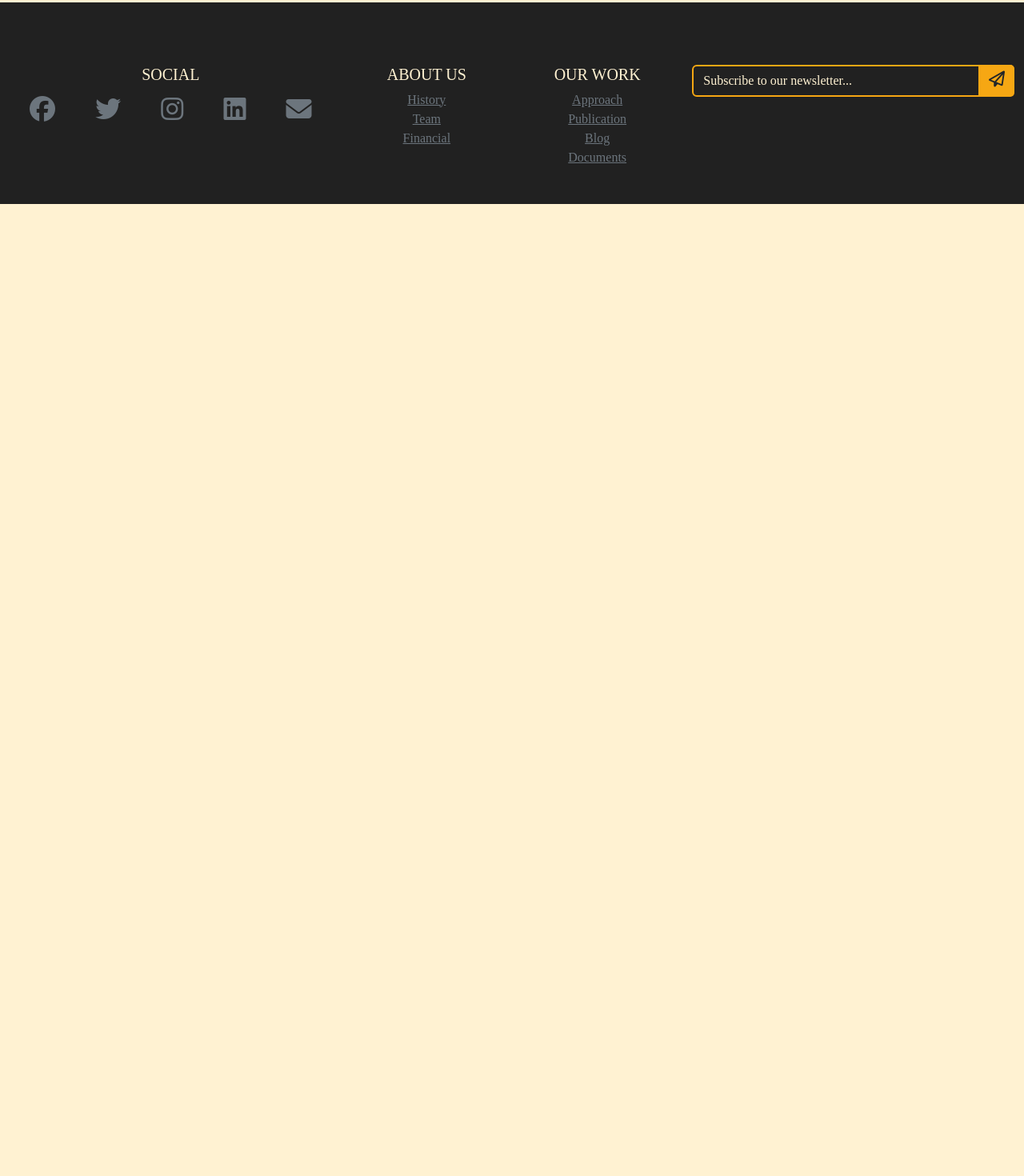
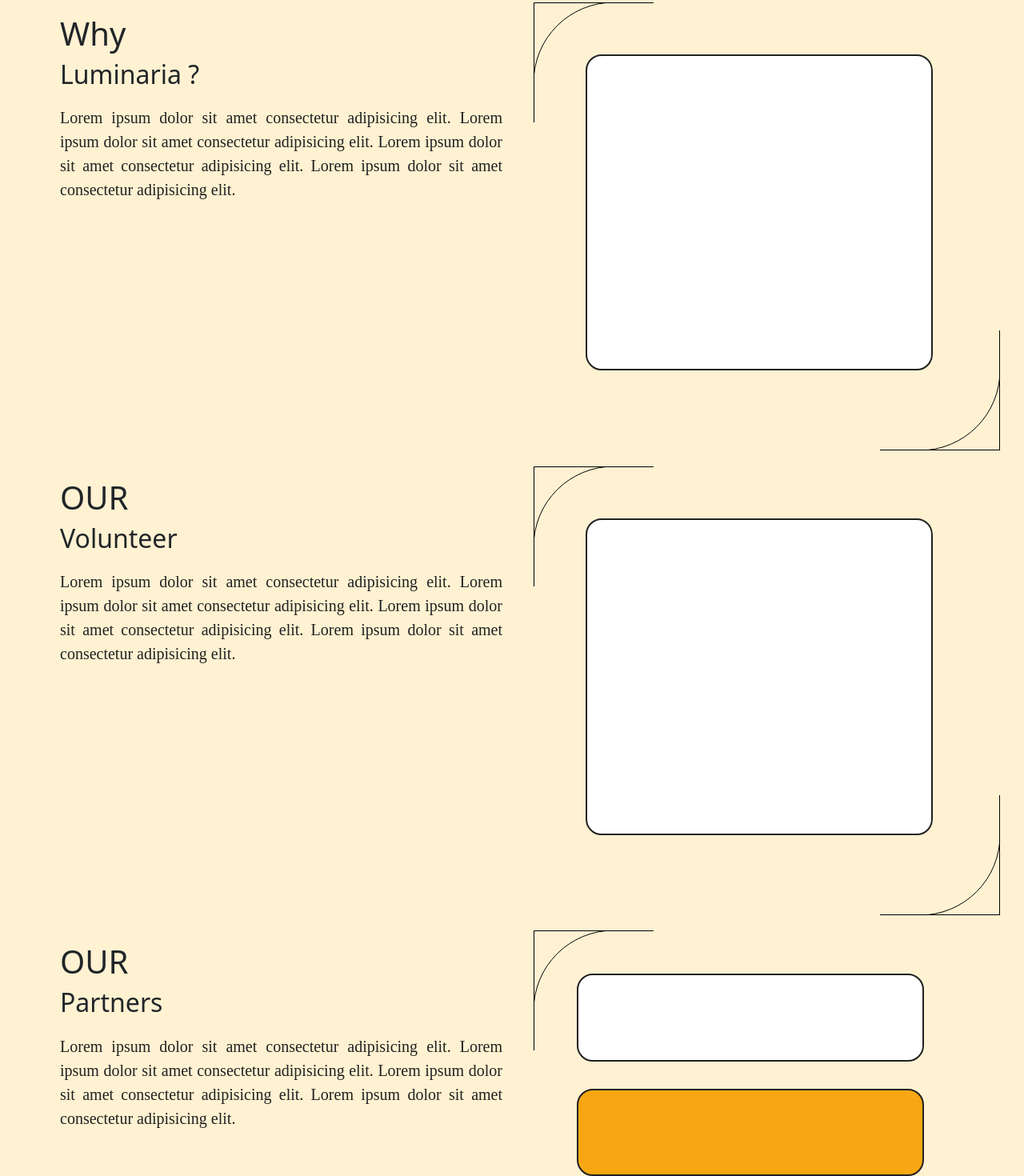
Before and after one commit to iTeam-S/luminaria, a React (Create React App) app in the folder front-luminaria/: page / in a window 1280 px wide. Shown: the part 1040-2510 px from the top of the page at 80% size. Before the commit the page ends 1295 px from the top, so only its background shows below. Built offline with nearby package versions, Linux system fonts and the light colour scheme.

Commit message:
info association

```diff
--- a/front-luminaria/src/App.css
+++ b/front-luminaria/src/App.css
@@ -152,11 +152,32 @@ body{
   right: 0;
 }
 
+.svgRight {
+  transform: rotate(180deg);
+  position: absolute;
+  right: 0;
+  bottom: 0;
+  width: 200px;
+  height: 200px;
+}
+
+.svgLeft {
+  position: absolute;
+  left: 0;
+  top: 0;
+  width: 200px;
+  height: 200px;
+}
+
 .titrePage {
   font-size: 1.5rem;
   max-width: 65%;
   margin-top: 30px;
   text-align: start;
+}
+
+.style-row {
+  margin-bottom: 300px;
 }
 
 .titrePage h1 {
@@ -173,6 +194,54 @@ body{
 .svgCircle {
   width: 125px;
   height: 125px;
+}
+
+.info {
+  margin-left: 30px;
+  margin-top: 100px;
+  margin-bottom: 30px;
+  text-align: start;
+}
+
+.content-Image {
+  position: relative;
+  min-width: 100%;
+  height: 200%;
+  padding: 20px;
+}
+
+.content-Item {
+  position: relative;
+  min-width: 100%;
+  height: 200%;
+  padding: 15px;
+}
+
+.content-Item p{
+  font-family: Aventi;
+  font-size: 20px;
+  color: #212121;
+  text-align: justify;
+  text-justify: inter-word;
+  margin-top: 20px;
+}
+
+.content-Image-carre {
+  max-width: 80%;
+  min-height: 76%;
+  background-color: white;
+  border-radius: 20px;
+  border: 2px solid #212121;
+  margin: 45px;
+}
+
+.content-Image-field{
+  max-width: 80%;
+  min-height: 21%;
+  background-color: white;
+  border-radius: 20px;
+  border: 2px solid #212121;
+  margin: 34px;
 }
 
 
--- a/front-luminaria/src/components/Body.js
+++ b/front-luminaria/src/components/Body.js
@@ -27,7 +27,7 @@ function Body () {
                 </svg>
             </div>
             <div style={{display: "flex", justifyContent: "center"}}>
-            <button data-aos="zoom-in" className="btn btn-outline-dark mx-3 shadow-merch" type="submit">More  <i class="fas fa-light fa-arrow-down fa-lg mx-1"></i></button>
+            <button data-aos="zoom-in" className="btn btn-outline-dark mx-3 shadow-merch" type="submit">More  <i className="fas fa-light fa-arrow-down fa-lg mx-1"></i></button>
             </div>
 
             <div data-aos="flip-up" className="cardTete">
@@ -35,7 +35,7 @@ function Body () {
                 <div className="row">
                     <div data-aos="fade-up" className="col-md-4 start-col">
                         <div className="content-descr">
-                            <h2><span><i class="fa-solid fa-spinner fa-spin"></i></span> EN COURS</h2>
+                            <h2><span><i className="fa-solid fa-spinner fa-spin"></i></span> EN COURS</h2>
                             <p>Lore
                                 Lorem ipsum dolor sit amet consectetur adipisicing elit.
                                 Lorem ipsum dolor sit amet consectetur adipisicing elit.
@@ -46,7 +46,7 @@ function Body () {
                     </div>
                     <div data-aos="fade-up" className="col-md-4 mid-col">
                         <div className="content-descr">
-                            <h2><span><i class="fa-solid fa-square-check fa-bounce"></i></span> ACHEVEE</h2>
+                            <h2><span><i className="fa-solid fa-square-check fa-bounce"></i></span> ACHEVEE</h2>
                             <p>Lore
                                 Lorem ipsum dolor sit amet consectetur adipisicing elit.
                                 Lorem ipsum dolor sit amet consectetur adipisicing elit.
@@ -57,7 +57,7 @@ function Body () {
                     </div>
                     <div data-aos="fade-up" className="col-md-4 end-col">
                         <div className="content-descr">
-                            <h2><span><i class="fa-solid fa-play fa-fade"></i></span> A VENIR</h2>
+                            <h2><span><i className="fa-solid fa-play fa-fade"></i></span> A VENIR</h2>
                             <p>Lore
                                 Lorem ipsum dolor sit amet consectetur adipisicing elit.
                                 Lorem ipsum dolor sit amet consectetur adipisicing elit.
@@ -69,6 +69,100 @@ function Body () {
                 </div>
             </div>
 
+            <div className="info">
+                <div className= "row style-row" >
+                    <div data-aos="fade-right" className="col-md-6">
+                        <div className="content-Item">
+                            <h1>Why</h1>
+                            <h2>Luminaria ?</h2>
+
+                            <p>Lorem ipsum dolor sit amet consectetur adipisicing elit.
+                                Lorem ipsum dolor sit amet consectetur adipisicing elit.
+                                Lorem ipsum dolor sit amet consectetur adipisicing elit.
+                                Lorem ipsum dolor sit amet consectetur adipisicing elit.
+                            </p>
+                        </div>
+                    </div>
+                    <div data-aos="fade-left" className="col-md-6">
+                        <div className="content-Image">
+                            <svg className="svgLeft" xmlns="http://www.w3.org/2000/svg" >
+                                <line x1="0" y1="0" x2="150" y2="0" stroke="black" strokeWidth="2" />
+                                <line x1="0" y1="0" x2="0" y2="150" stroke="black" strokeWidth="2" />
+                                <path d="M0,100 A100,100 0 0,1 100,0" fill="none" stroke="black" strokeWidth="1" />
+                            </svg>
+                            <div className="content-Image-carre"></div>
+                            <svg className="svgRight" xmlns="http://www.w3.org/2000/svg" >
+                                <line x1="0" y1="0" x2="150" y2="0" stroke="black" strokeWidth="2" />
+                                <line x1="0" y1="0" x2="0" y2="150" stroke="black" strokeWidth="2" />
+                                <path d="M0,100 A100,100 0 0,1 100,0" fill="none" stroke="black" strokeWidth="1" />
+                            </svg>
+                        </div>
+                    </div>
+                </div>
+
+                <div className= "row style-row" >
+                    <div data-aos="fade-right" className="col-md-6">
+                        <div className="content-Item">
+                            <h1>OUR</h1>
+                            <h2>Volunteer</h2>
+
+                            <p>Lorem ipsum dolor sit amet consectetur adipisicing elit.
+                                Lorem ipsum dolor sit amet consectetur adipisicing elit.
+                                Lorem ipsum dolor sit amet consectetur adipisicing elit.
+                                Lorem ipsum dolor sit amet consectetur adipisicing elit.
+                            </p>
+                        </div>
+                    </div>
+                    <div data-aos="fade-left" className="col-md-6">
+                        <div className="content-Image">
+                            <svg className="svgLeft" xmlns="http://www.w3.org/2000/svg" >
+                                <line x1="0" y1="0" x2="150" y2="0" stroke="black" strokeWidth="2" />
+                                <line x1="0" y1="0" x2="0" y2="150" stroke="black" strokeWidth="2" />
+                                <path d="M0,100 A100,100 0 0,1 100,0" fill="none" stroke="black" strokeWidth="1" />
+                            </svg>
+                            <div className="content-Image-carre"></div>
+                            <svg className="svgRight" xmlns="http://www.w3.org/2000/svg" >
+                                <line x1="0" y1="0" x2="150" y2="0" stroke="black" strokeWidth="2" />
+                                <line x1="0" y1="0" x2="0" y2="150" stroke="black" strokeWidth="2" />
+                                <path d="M0,100 A100,100 0 0,1 100,0" fill="none" stroke="black" strokeWidth="1" />
+                            </svg>
+                        </div>
+                    </div>
+                </div>
+
+                <div className= "row style-row" >
+                    <div data-aos="fade-right" className="col-md-6">
+                        <div className="content-Item">
+                            <h1>OUR</h1>
+                            <h2>Partners</h2>
+
+                            <p>Lorem ipsum dolor sit amet consectetur adipisicing elit.
+                                Lorem ipsum dolor sit amet consectetur adipisicing elit.
+                                Lorem ipsum dolor sit amet consectetur adipisicing elit.
+                                Lorem ipsum dolor sit amet consectetur adipisicing elit.
+                            </p>
+                        </div>
+                    </div>
+                    <div data-aos="fade-left" className="col-md-6">
+                        <div className="content-Image">
+                            <svg className="svgLeft" xmlns="http://www.w3.org/2000/svg" >
+                                <line x1="0" y1="0" x2="150" y2="0" stroke="black" strokeWidth="2" />
+                                <line x1="0" y1="0" x2="0" y2="150" stroke="black" strokeWidth="2" />
+                                <path d="M0,100 A100,100 0 0,1 100,0" fill="none" stroke="black" strokeWidth="1" />
+                            </svg>
+                            <div className="content-Image-field"></div>
+                            <div className="content-Image-field" style={{backgroundColor: "#F6A713"}}></div>
+                            <div className="content-Image-field"></div>
+                            <svg className="svgRight" xmlns="http://www.w3.org/2000/svg" >
+                                <line x1="0" y1="0" x2="150" y2="0" stroke="black" strokeWidth="2" />
+                                <line x1="0" y1="0" x2="0" y2="150" stroke="black" strokeWidth="2" />
+                                <path d="M0,100 A100,100 0 0,1 100,0" fill="none" stroke="black" strokeWidth="1" />
+                            </svg>
+                        </div>
+                    </div>
+                </div>
+            </div>
+
 
         </div>
     )
--- a/front-luminaria/src/components/respoHead.css
+++ b/front-luminaria/src/components/respoHead.css
@@ -73,4 +73,29 @@
 
     }
 
+    .svgLeft {
+        width: 100px;
+        height: 100px;
+        /* margin-right: 25px; */
+    }
+
+    .svgRight {
+        width: 100px;
+        height: 100px;
+        /* margin-left: 25px; */
+    }
+
+    .content-Image-carre {
+        width: 100%;
+        max-height: 70%;
+        margin: 20px 20px 10px 20px;
+        padding: 60px;
+        /* margin-bottom: 20px; */
+    }
+
+    .style-row {
+        margin-bottom: 250px;
+      }
+
+
 }
```
